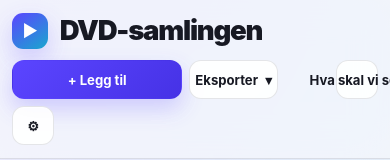
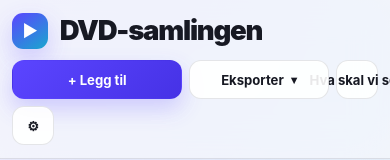
Before and after one commit to ArildHenrichsen/dvd-catalog, a Next.js app: page / in a window 390 px wide. Shown: the top 160 px of the page. Built offline with nearby package versions, Linux system fonts and the light colour scheme; no server answers; the database is empty.

Commit message:
Add styles for export menu and submenu

```diff
--- a/app/globals.css
+++ b/app/globals.css
@@ -1510,3 +1510,68 @@ dd {
   color: var(--muted);
   line-height: 1.5;
 }
+
+/* Export format submenu */
+.export-menu {
+  position: relative;
+}
+
+.export-menu > summary {
+  list-style: none;
+}
+
+.export-menu > summary::-webkit-details-marker {
+  display: none;
+}
+
+.export-menu-chevron {
+  font-size: .72rem;
+  transition: transform .16s ease;
+}
+
+.export-menu[open] .export-menu-chevron {
+  transform: rotate(180deg);
+}
+
+.export-submenu {
+  position: absolute;
+  top: calc(100% + .45rem);
+  right: 0;
+  z-index: 30;
+  min-width: 10rem;
+  padding: .38rem;
+  display: grid;
+  gap: .18rem;
+  border: 1px solid var(--border);
+  border-radius: 13px;
+  background: var(--bg-elevated);
+  box-shadow: var(--shadow-md);
+}
+
+.export-submenu a {
+  display: flex;
+  align-items: center;
+  gap: .55rem;
+  padding: .62rem .7rem;
+  border-radius: 9px;
+  font-weight: 750;
+  white-space: nowrap;
+}
+
+.export-submenu a:hover,
+.export-submenu a:focus-visible {
+  background: var(--accent-soft);
+  color: var(--accent-strong);
+  outline: none;
+}
+
+@media (max-width: 600px) {
+  .export-menu > summary {
+    width: 100%;
+  }
+
+  .export-submenu {
+    left: 0;
+    right: auto;
+  }
+}
```
